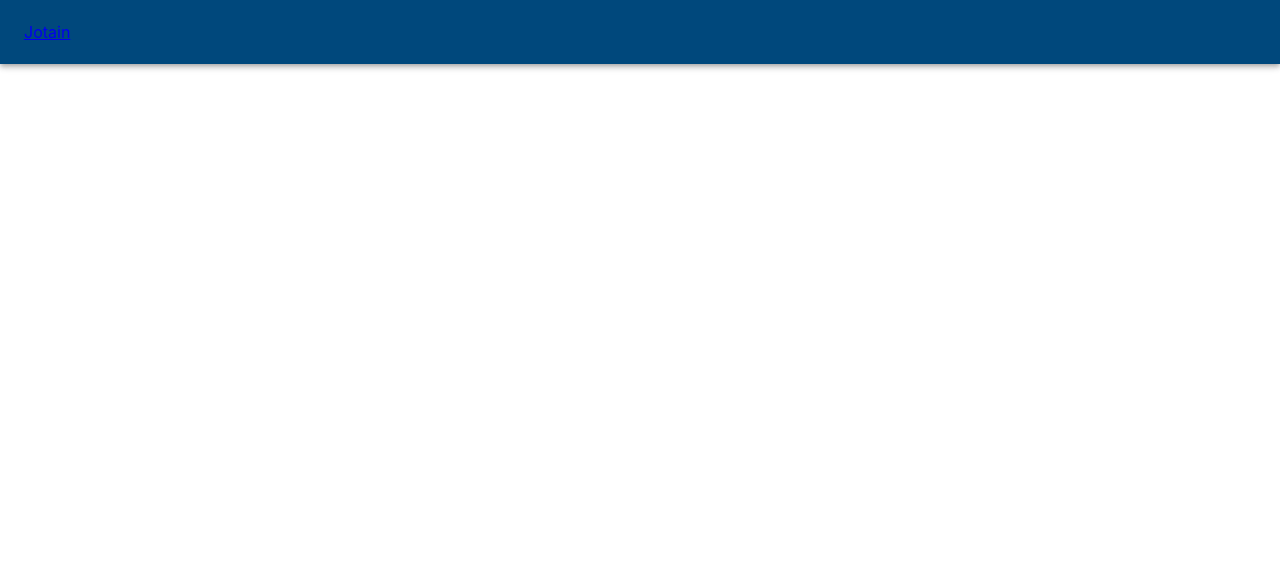
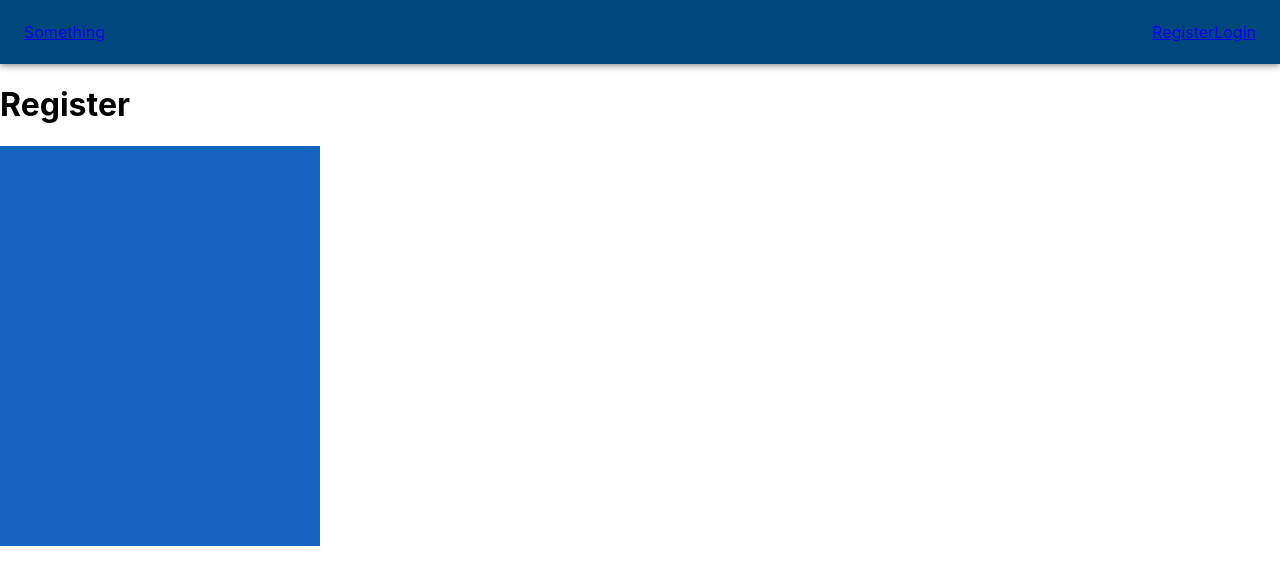
Before and after one commit to TaneliSaa/Hommia, a React (Create React App) app: page /Register in a window 1280 px wide. Before the commit this address had no page. Shown: the top 584 px of the page. Built offline with nearby package versions, Linux system fonts and the light colour scheme.

Commit message:
Aloitusta

```diff
--- a/src/App.js
+++ b/src/App.js
@@ -1,6 +1,9 @@
 // Tänne tulee importit. Muista myös, että kaikki komponentit pitää myös importata seuraavasti: ./komponentit/"komponentin nimi"
-import {Etusivu} from './komponentit/Etusivu';
-import { AppiBaari } from './komponentit/Appbar';
+import {Frontpage} from './components/Frontpage';
+import { Appbar } from './components/Appbar';
+import { Register } from './components/Register';
+import { Login } from './components/Login';
+import { Sidebar } from './components/Sidebar';
 
 //Tänne muut importit esimerkiksi router yms.
 import {Routes, Route} from 'react-router-dom';
@@ -15,11 +18,18 @@ function App() {
     //Appbar ei ole routes sisällä, koska haluan että se renderöityy jokaisella sivulla.
     <>
 
-      <AppiBaari />
+      <Appbar />
 
       <Routes>
-        <Route path='/' element={<Etusivu />} />
+
+        <Route path='/' element={<Frontpage />} />
+        <Route path='Register' element={<Register />} />
+        <Route path='Login' element={<Login />} />
+
       </Routes>
+
+      <Sidebar />
+
     </>
 
   );
--- a/src/komponentit/Appbar.js
+++ b/src/components/Appbar.js
@@ -2,7 +2,7 @@ import { Button } from "@mui/base";
 import { AppBar, Toolbar } from "@mui/material";
 import { Box } from "@mui/system";
 
-const AppiBaari = () => {
+const Appbar = () => {
 
 
     return (
@@ -10,8 +10,12 @@ const AppiBaari = () => {
            <AppBar position="relative" sx={{bgcolor: "#00487C"}}>
                 <Toolbar>
                     <Box display='flex' flexGrow={1}>
-                        <Button variant='h6' href="/">Jotain</Button>
+                        <Button variant='h6' href="/">Something</Button>
                     </Box>
+
+                    <Button href="Register">Register</Button>
+
+                    <Button href="Login">Login</Button>
 
                 </Toolbar>
 
@@ -22,4 +26,4 @@ const AppiBaari = () => {
 
 }
 
-export {AppiBaari};
+export {Appbar};
--- /dev/null
+++ b/src/components/Frontpage.js
@@ -0,0 +1,14 @@
+const Frontpage = () => {
+
+
+
+
+
+    return(
+        <div>
+            <h1>This is the frontpage</h1>
+        </div>
+    );
+};
+
+export {Frontpage};
--- /dev/null
+++ b/src/components/Login.js
@@ -0,0 +1,16 @@
+import { Box } from "@mui/material";
+
+const Login = () => {
+
+
+
+
+    return (
+
+        <>
+        <h1>Login</h1>
+        </>
+    );
+};
+
+export {Login};
--- /dev/null
+++ b/src/components/Register.js
@@ -0,0 +1,24 @@
+import { Box } from "@mui/material";
+
+const Register = () => {
+
+
+    return (
+
+        <>
+
+        <h1>Register</h1>
+
+        <div>
+        <Box sx={{bgcolor: 'primary.dark', height: '50vh', display: "flex", width: '40vh',}}>
+
+
+        </Box>
+
+        </div>
+
+        </>
+    );
+};
+
+export {Register};
--- /dev/null
+++ b/src/components/Sidebar.js
@@ -0,0 +1,8 @@
+function Sidebar() {
+
+
+}
+
+
+
+export  {Sidebar};
--- a/src/komponentit/Etusivu.js
+++ /dev/null
@@ -1,14 +0,0 @@
-const Etusivu = () => {
-
-
-
-
-
-    return(
-        <div>
-            <h1>TERVEEEEEEE</h1>
-        </div>
-    );
-};
-
-export {Etusivu};
```
Also changed, not shown: server.js (added, +43 -0 lines).
